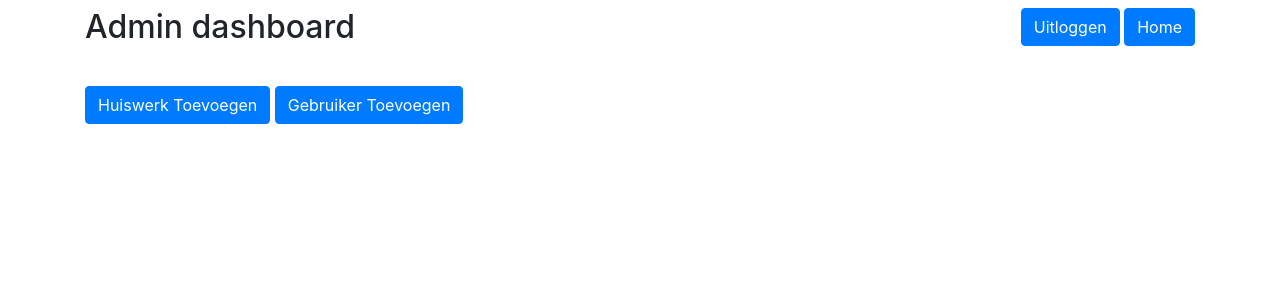
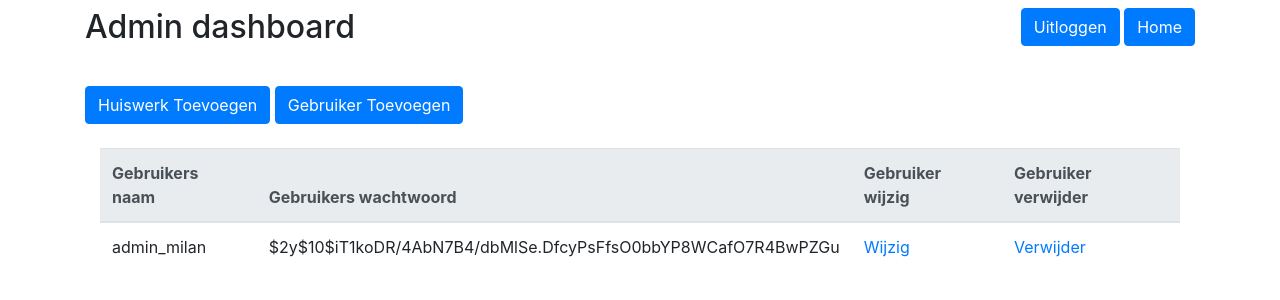
Before and after one commit to Akahama-Patryk/huiswerk-website, a PHP site: page /dashboard/dashboard.php in a window 1280 px wide. Shown: the top 300 px of the page. Run offline with PHP 8.4, Linux system fonts and the light colour scheme; a user stored in the database is signed in; data comes from the database, SQL or seed files in the repository.

Commit message:
User.php/dashboard.php -> user info front/back done

```diff
--- a/classes/User.php
+++ b/classes/User.php
@@ -70,7 +70,7 @@ class User
             $register->bindParam(2, $this->pass);
             $register->execute();
             RedirectHandler::HTTP_301('../dashboard.php');
-        }else{
+        } else {
             echo "Mislukt";
         }
     }
@@ -91,9 +91,52 @@ class User
             return false;
         }
     }
+
     public static function encryptPassword($pass)
     {
         $hashed_pass = password_hash($pass, PASSWORD_DEFAULT);
         return $hashed_pass;
     }
+
+    static public function getUsers()
+    {
+        $conn = Utility::pdoConnect();
+        $data = $conn->query("select * from user");
+        return $data;
+    }
+
+    static public function displayUsers($data)
+    {
+        ?>
+        <div class="container">
+            <div class='col-md-12'>
+                <form method="get">
+                    <table class='table'>
+                        <thead class='thead-light'>
+                        <tr>
+                            <th scope='col'>Gebruikers naam</th>
+                            <th scope='col'>Gebruikers wachtwoord</th>
+                            <th scope='col'>Gebruiker wijzig</th>
+                            <th scope='col'>Gebruiker verwijder</th>
+                        </tr>
+                        <tbody>
+                        <?php foreach ($data as $row) : ?>
+                            <tr>
+                                <td><?= $row['username'] ?></td>
+                                <td><?= $row['password'] ?></td>
+                                <td><a href="<?= $row['id'] ?>">
+                                        Wijzig
+                                    </a></td>
+                                <td><a href="<?= $row['id'] ?>">
+                                        Verwijder
+                                    </a></td>
+                            </tr>
+                        <?php endforeach; ?>
+                        </tbody>
+                    </table>
+                </form>
+            </div>
+        </div>
+        <?php
+    }
 }
--- a/dashboard/dashboard.php
+++ b/dashboard/dashboard.php
@@ -28,11 +28,16 @@
             ?>
         </div>
         <div class="col-md-12" style="margin-top:2em;">
-            <a href="huiswerk/toevoegen.php"><button class="btn btn-primary">Huiswerk Toevoegen</button></a>
-            <a href="gebruiker/toevoegen.php"><button class="btn btn-primary">Gebruiker Toevoegen</button></a>
+            <a href="huiswerk/toevoegen.php">
+                <button class="btn btn-primary">Huiswerk Toevoegen</button>
+            </a>
+            <a href="gebruiker/toevoegen.php">
+                <button class="btn btn-primary">Gebruiker Toevoegen</button>
+            </a>
         </div>
-
     </div>
-</div
+</div>
+<br>
+<?= User::displayUsers(User::getUsers())?>
 </body>
 </html>
```
Lines whose indentation alone changed are shown as unchanged.
